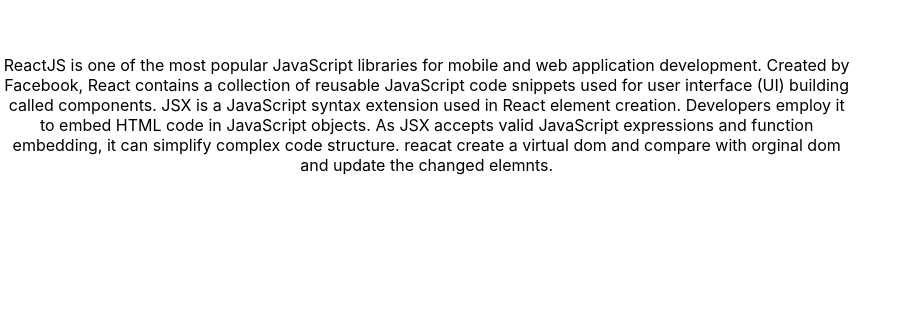
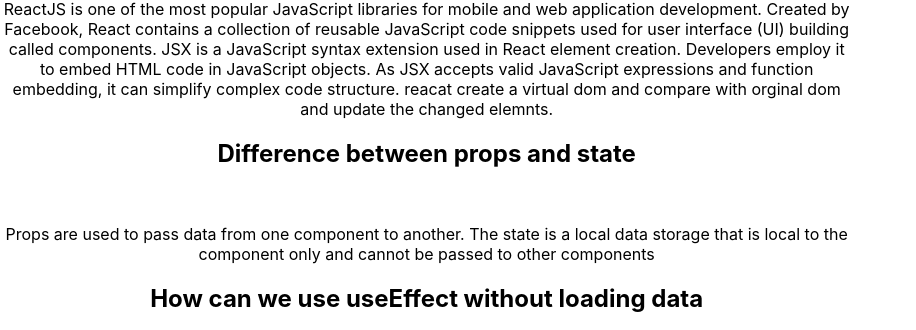
Before and after one commit to MohammadNasir520/Daily-Work-Routine, a React (Create React App) app: page / in a window 1280 px wide. Shown: the part 1011-1341 px from the top of the page, without its empty margins (0-916 px from the left). Before the commit the page ends 1202 px from the top, so only its background shows below. Built offline with nearby package versions, Linux system fonts and the light colour scheme.

Commit message:
second ans added

```diff
--- a/src/Components/QuestionAns/QuestionAns.js
+++ b/src/Components/QuestionAns/QuestionAns.js
@@ -6,14 +6,22 @@
             <h2>ans</h2>
             <div>
                 <h2>How does react work?</h2>
-                <br />
-                <br />
+
+
                 <p>ReactJS is one of the most popular JavaScript libraries for mobile and web application development. Created by Facebook, React contains a collection of reusable JavaScript code snippets used for user interface (UI) building called components.
                 JSX is a JavaScript syntax extension used in React element creation. Developers employ it to embed HTML code in JavaScript objects. As JSX accepts valid JavaScript expressions and function embedding, it can simplify complex code structure.
 
                 reacat create a virtual dom and compare with orginal dom and update the changed elemnts.
                 </p>
             </div>
+            <div>
+                <h2>Difference between props and state</h2>
+                <br />
+                <p>Props are used to pass data from one component to another. The state is a local data storage that is local to the component only and cannot be passed to other components</p>
+            </div>
+            <div>
+               <h2> How can we use useEffect without loading data</h2>
+            </div>
         </div>
     );
 };
```
